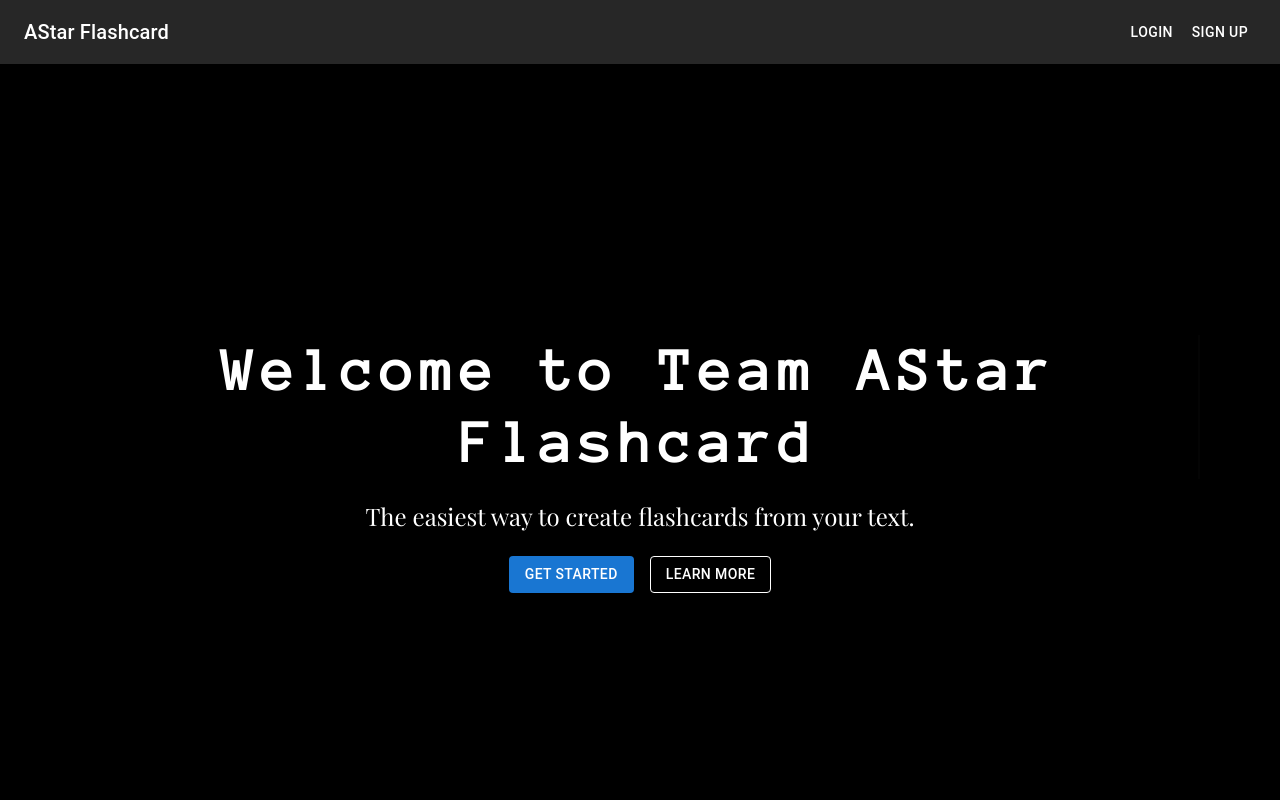
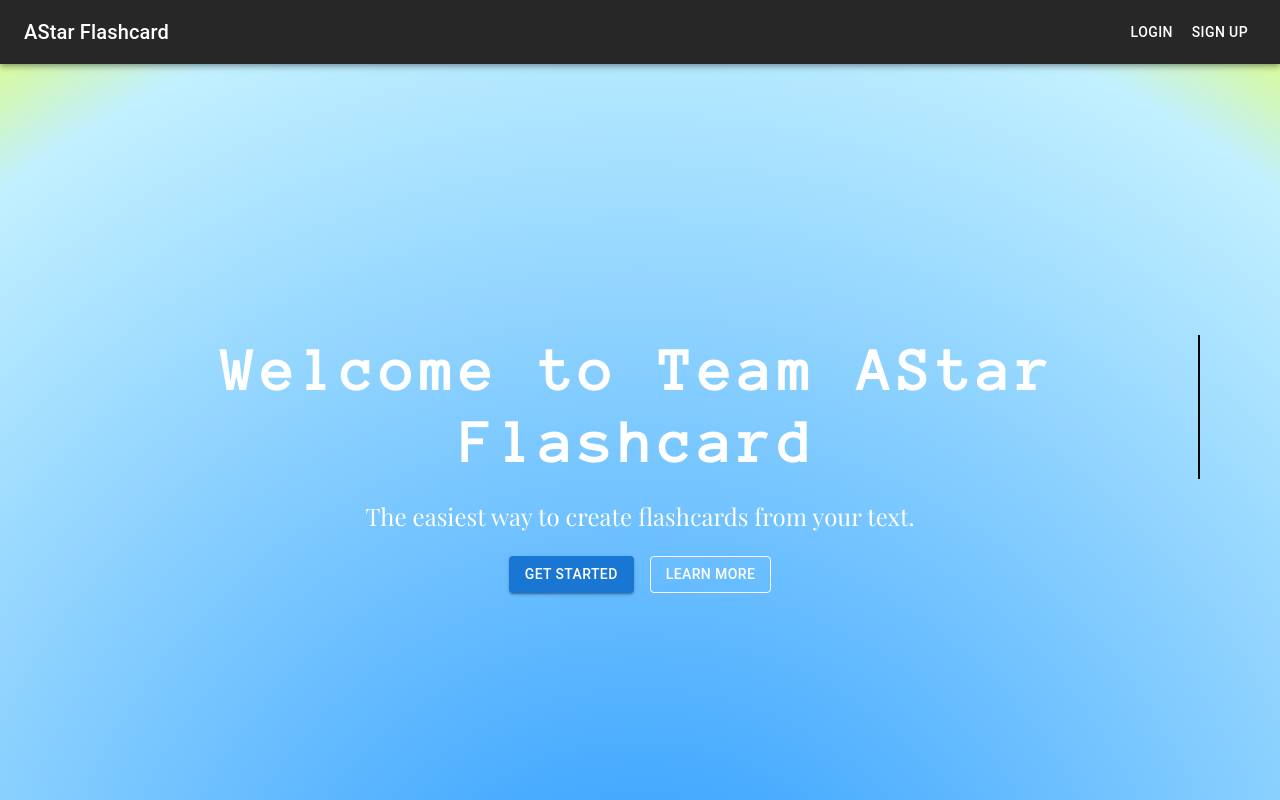
Before and after one commit to Shoheicode/Project-4-AI-Flashcards, a Next.js app: page / in a window 1280 px wide. Shown: the top 800 px of the page. Built offline with nearby package versions, Linux system fonts and the light colour scheme; no server answers; a web font is replaced by a local one.

Commit message:
updated thing

```diff
--- a/app/page.js
+++ b/app/page.js
@@ -53,10 +53,10 @@ export default function Home() {
           flexDirection={"column"}
           justifyContent={"center"}
           alignItems={"center"}
-          bgcolor={"black"}
           color={"white"}
           margin={"0px"}
           padding={10}
+          className="moving-background-title"
         >
           <Typography variant="h2" component="h1" gutterBottom id="text">
             Welcome to Team AStar <br></br>Flashcard
@@ -85,10 +85,7 @@ export default function Home() {
         </Box>
 
         <Box
-          // sx={{ my: 6 }}
-          sx={{
-
-          }}
+          // sx={{ my: 6 }
           padding={10}
           bgcolor={"darkblue"}
           color={"white"}
--- a/app/typewrite.css
+++ b/app/typewrite.css
@@ -44,6 +44,13 @@
   }
 }
 
+.moving-backgroud-title {
+  width: 100%;
+  background: linear-gradient(-45deg, #ee7752, #e73c7e, #23a6d5, #23d5ab);
+  background-size: 400% 400%;
+  animation: gradient 15s ease infinite;
+}
+
 @media only screen and (max-width: 768px) {
   /* For desktop: */
   #text {
```
